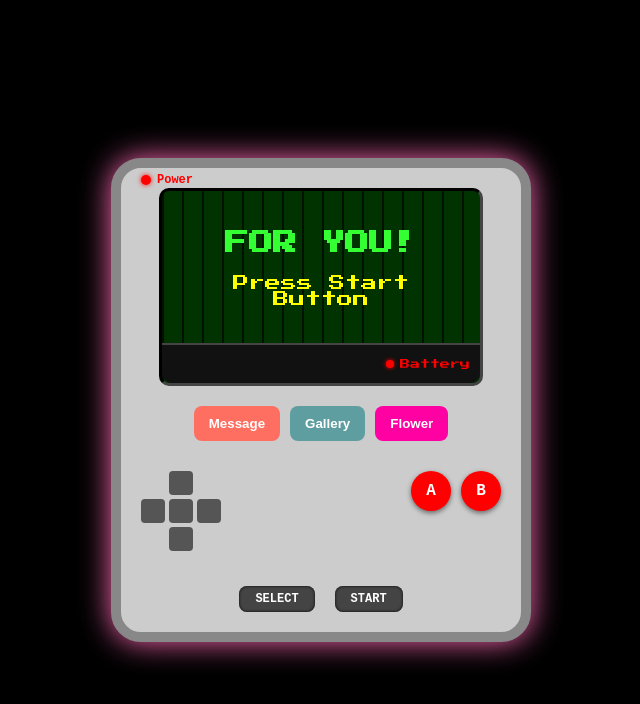
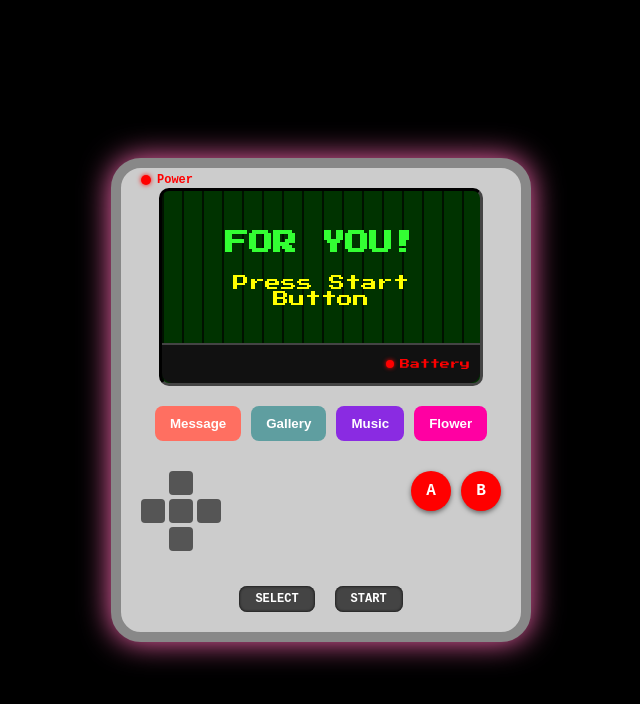
Before and after one commit to Andreehahay/Gameboy-Template, a plain HTML site: page utama.html in a window 1280 px wide. Shown: the whole page, without its empty margins (319-959 px from the left). Drawn offline with Linux system fonts and the light colour scheme.

Commit message:
Update utama.html

```diff
--- a/utama.html
+++ b/utama.html
@@ -33,7 +33,7 @@
       <div class="buttons">
         <button class="message" onclick="window.location.href='Message.html'">Message</button>
         <button class="gallery" onclick="window.location.href='gallery.html'">Gallery</button>
-
+        <button class="music" onclick="window.location.href='music.html'">Music</button>
         <button class="tetris" onclick="window.location.href='apaajaa/index.html'">Flower</button>
       </div>
 
```
